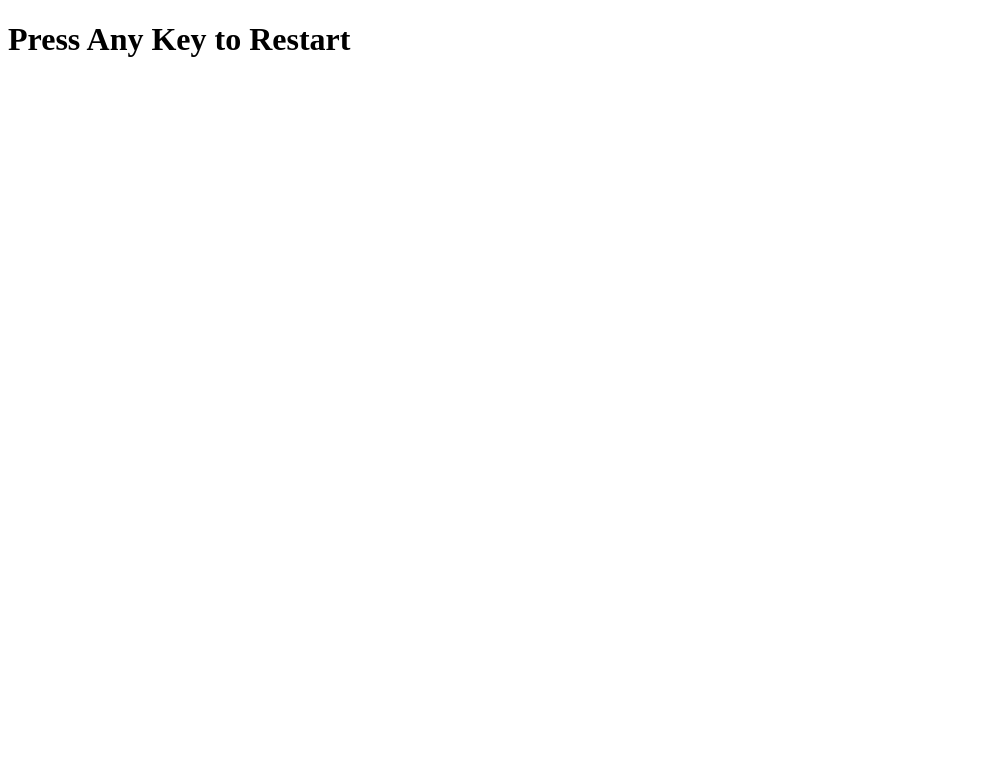
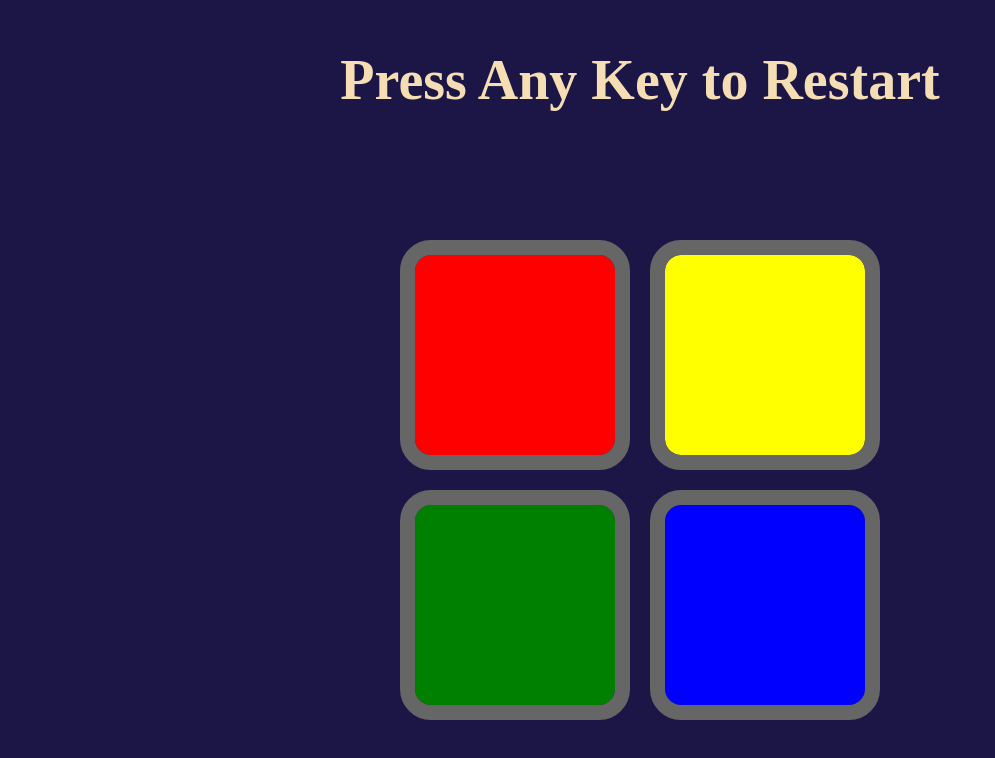
Before and after one commit to hex909/Simon_Game, a plain HTML site: page index.html in a window 1280 px wide. Shown: the whole page, without its empty margins (0-995 px from the left). Drawn offline with nearby package versions, Linux system fonts and the light colour scheme.

Commit message:
css completed

```diff
--- a/index.html
+++ b/index.html
@@ -18,13 +18,15 @@
 </head>
 <body>
     <main>
-        <h1 class="levelup">Press Any Key to Restart
+        <h1 class="level-up">Press Any Key to Restart
         </h1>
         <section class="play">
-            <div class="color color1"></div>
-            <div class="color color2"></div>
-            <div class="color color3"></div>
-            <div class="color color4"></div>
+            <div class="color-contaienr">
+                <div class="color-card color1"></div>
+                <div class="color-card color2"></div>
+                <div class="color-card color3"></div>
+                <div class="color-card color4"></div>
+            </div>
         </section>
     </main>
 </body>
--- a/style.css
+++ b/style.css
@@ -0,0 +1,71 @@
+* {
+    padding: 0;
+    margin: 0;
+    box-sizing: border-box;
+}
+
+html {
+    font-size: 16px;
+}
+
+main {
+    display: grid;
+    place-items: center;
+    grid-template-rows: 10rem auto;
+    min-height: 100vh;
+    background-color: hsl(248, 53%, 18%);
+}
+
+.level-up {
+    font-size: clamp(1.5rem, 5vw , 3.5rem);
+    color: wheat;
+    text-align: center;
+}
+
+.play {
+    width: 100%;
+    height: 100%;
+    display: grid;
+    place-items: center;
+}
+
+.color-contaienr {
+    width: auto;
+    display: grid;
+    place-items: center;
+    grid-template-columns: 250px 250px;
+    grid-template-rows: 250px 250px;
+}
+
+.color-card {
+    width: 200px;
+    height: 200px;
+    background-color: red;
+    border-radius: 1rem;
+    outline: 15px solid hsl(0, 0%, 40%);
+}
+
+.color2 {
+    background-color: yellow;
+}
+
+.color3 {
+    background-color: green;
+}
+.color4 {
+    background-color: blue;
+}
+
+@media (max-width: 510px) {
+    .color-contaienr {
+    width: 100%;
+    grid-template-columns: repeat(2 ,1fr);
+    grid-template-rows: 200px 200px;
+    grid-gap: 50px;
+    padding: 2rem;
+    }
+    .color-card  {
+        width: 90%;
+        height: 90%;
+    }
+}
```
